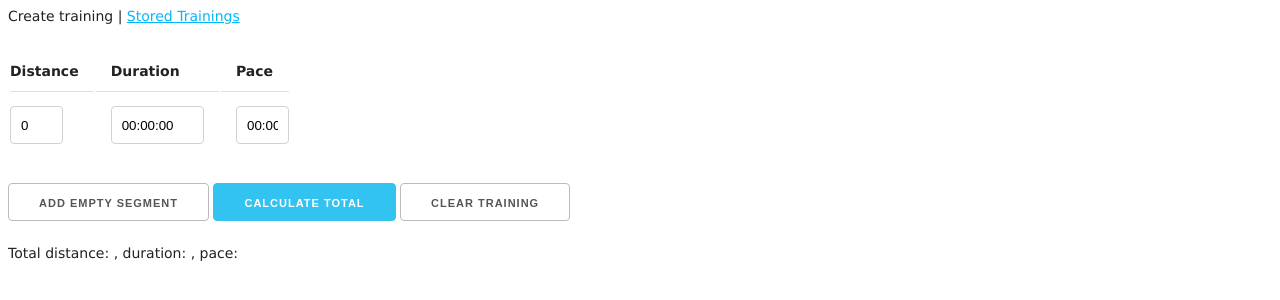
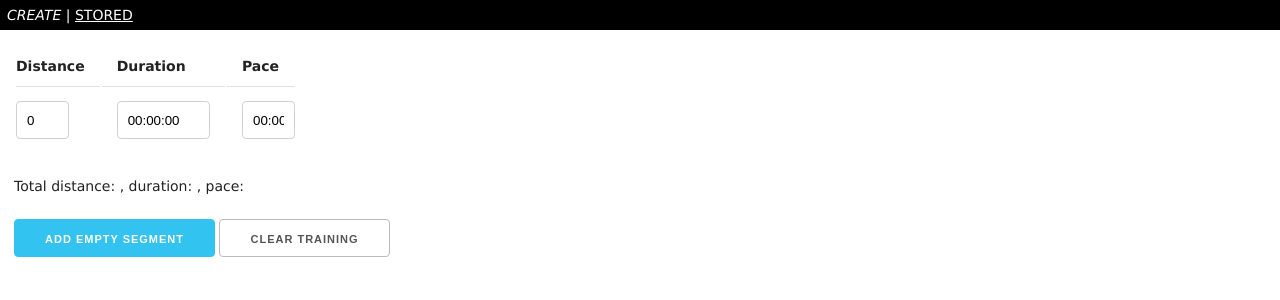
Before and after one commit to tjercus/trainingplanner, a browser extension: page public/index.html in a window 1280 px wide. Drawn offline with nearby package versions, Linux system fonts and the light colour scheme.

Commit message:
restyling, remove calculate button

```diff
--- a/public/index.html
+++ b/public/index.html
@@ -10,7 +10,8 @@
 <body>
 	<nav>
 		<ul>
-			<li>Create training</li> | <a href="/#">Stored Trainings</a></li></li>
+			<li disabled="disabled">Create</li>
+			| <li><a href="/#">Stored</a></li>
 		</ul>
 	</nav>
 
@@ -28,15 +29,13 @@
 					</tr>
 				</tbody>
 			</table>
-			<menu>
-				<button data-ng-click="addEmptySegment()" class="button">add empty segment</button>
-				<button data-ng-click="calculateTotal()" class="button-primary">calculate total</button>
-				<button data-ng-click="clearTraining()" class="button">clear training</button>
-			</menu>
-
 			<output name="totals">
 				<p>Total distance: <em>{{total.distance}}</em>, duration: <em>{{total.duration}}</em>, pace: <em><time>{{total.pace}}</time></em></p>
 			</output>
+			<menu>
+				<button data-ng-click="addEmptySegment()" class="button button-primary">add empty segment</button>
+				<button data-ng-click="clearTraining()" class="button">clear training</button>
+			</menu>
 		</form>
 	</section>
 
--- a/public/javascripts/client.js
+++ b/public/javascripts/client.js
@@ -14,14 +14,9 @@ trainingplannerApp.controller('CreateTrainingController', ['$scope', function($s
         $scope.training.addSegment(angular.copy(emptyObj));
     }
 
-    $scope.calculateTotal = function() {
-        // TODO perhaps make 'total' a public field on 'training' so it gets automatically recalculated when segments array is accessed
-        $scope.total = $scope.training.total();
-    }
-
     $scope.clearTraining = function()  {
         $scope.training = new Training(angular.copy(emptyObj));
-        $scope.total = $scope.training.total();
+        $scope.calculateTotal();
     }
 
     /**
@@ -39,5 +34,12 @@ trainingplannerApp.controller('CreateTrainingController', ['$scope', function($s
         $scope.calculateTotal();
     }
 
+    /* TODO make really private */
+
+    $scope.calculateTotal = function() {
+        // TODO perhaps make 'total' a public field on 'training' so it gets automatically recalculated when segments array is accessed
+        $scope.total = $scope.training.total();
+    }
+
     $scope.addEmptySegment();
 }]);
--- a/public/stylesheets/style.css
+++ b/public/stylesheets/style.css
@@ -1,10 +1,39 @@
 body {
-  padding: 0em;
+  margin: 0;
+  padding: 0;
   font: 14px "Lucida Grande", Helvetica, Arial, sans-serif;
+}
+
+section {
+    margin: 1em;
 }
 
 a {
   color: #00B7FF;
+}
+
+nav {
+    position: relative;
+    top: 0;
+    margin: 0;
+    background-color: black;
+    color: white;
+}
+
+nav ul {
+    margin: 0;
+    padding: 0.5em;
+    text-transform: uppercase;
+}
+
+nav li[disabled="disabled"] {
+    text-decoration: none;
+    font-style: italic;
+    border: 0px;
+}
+
+nav ul li a {
+    color: white;
 }
 
 h2 {
```
